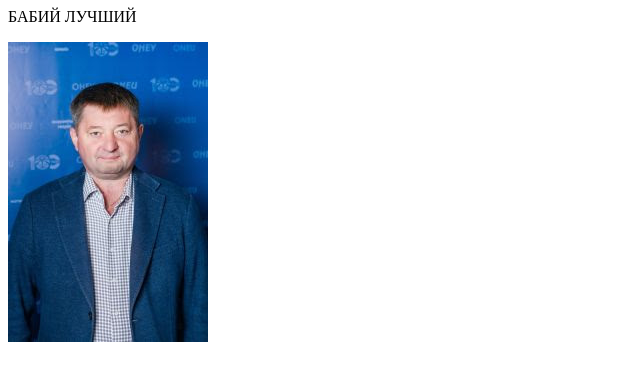
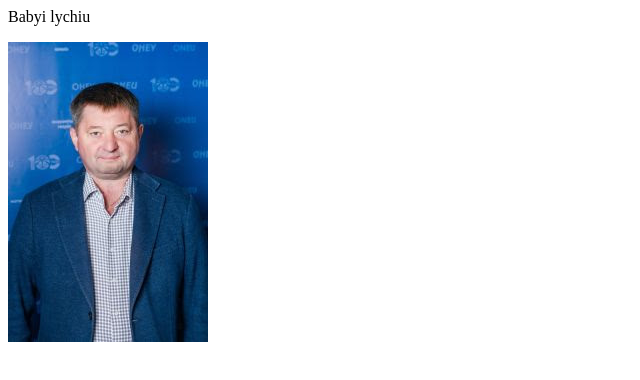
Before and after one commit to Tolian24/24, a plain HTML site: page index.html in a window 1280 px wide. Shown: the full height of the page, 0-640 px from the left. Drawn offline with Linux system fonts and the light colour scheme.

Commit message:
Update index.html

```diff
--- a/index.html
+++ b/index.html
@@ -6,7 +6,7 @@
 
 <body>
 
-БАБИЙ ЛУЧШИЙ
+Babyi lychiu
 <p>
 <div>
 <img src='images/бабий.jpg'>
```
